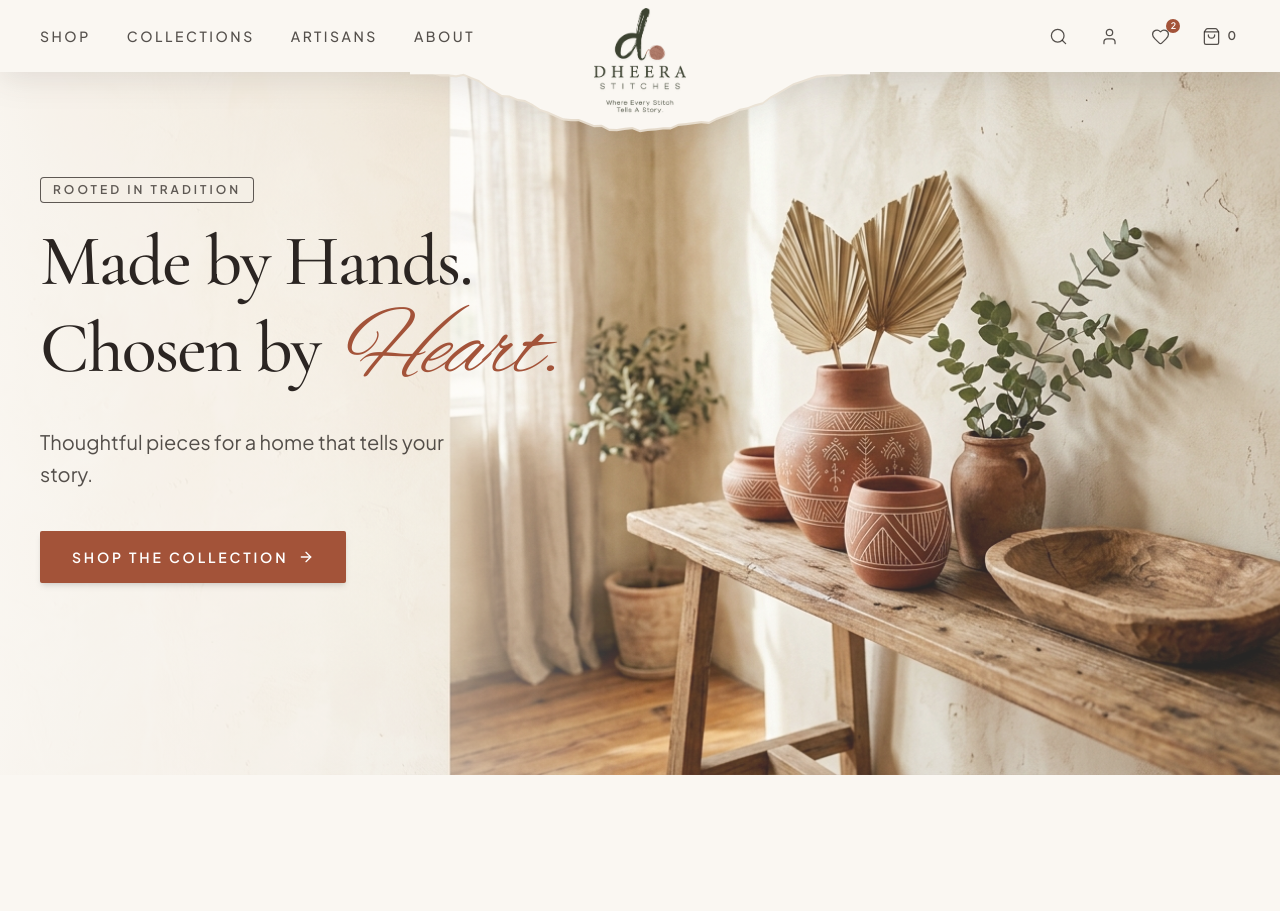
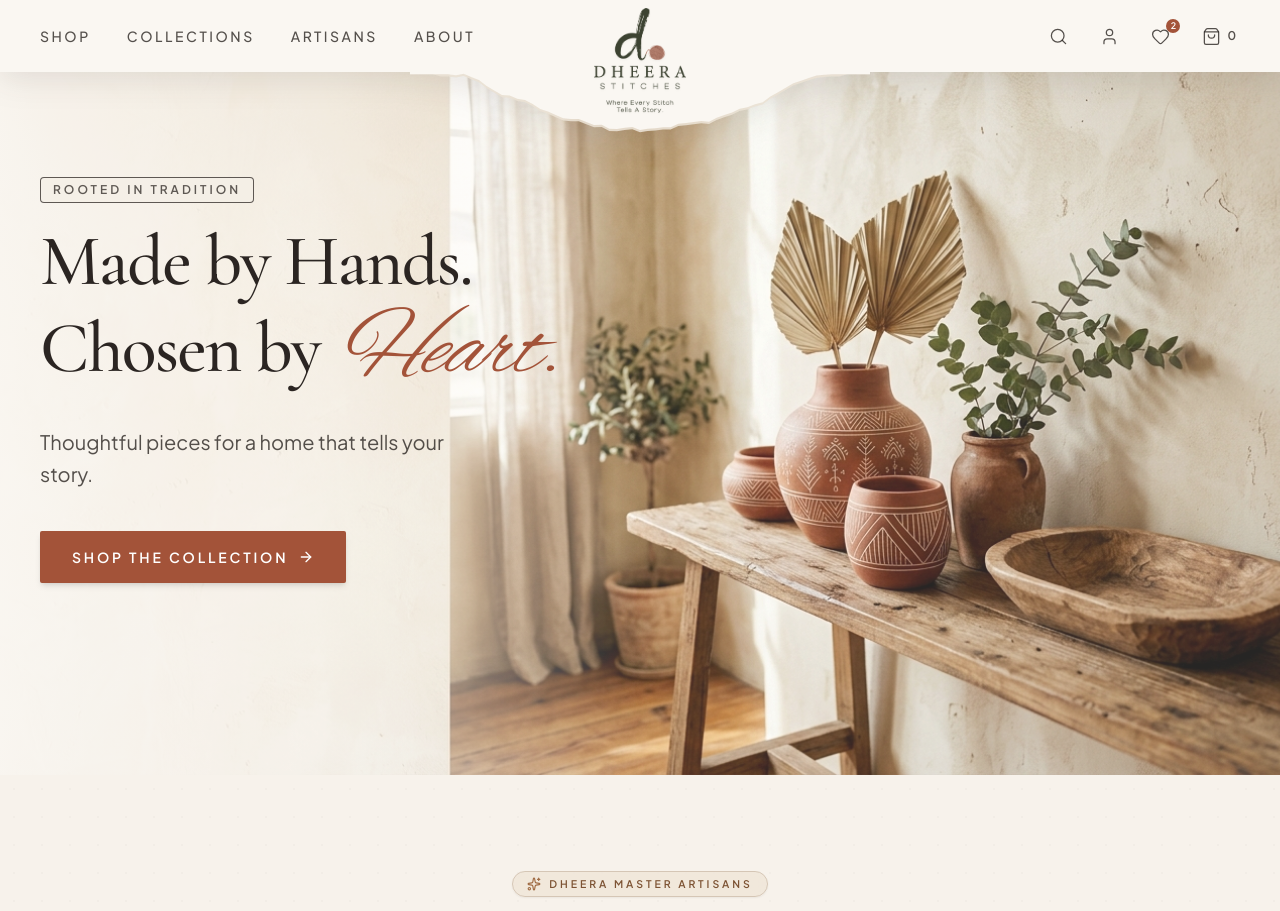
Before and after one commit to TheGrowthConsultancy-01/Dheera_Stitches, a React (Vite) app in the folder frontend/: page / in a window 1280 px wide. Shown: the top 911 px of the page. Before the commit the page ends 800 px from the top, so only its background shows below. Built offline with nearby package versions, Linux system fonts and the light colour scheme.

Commit message:
feat: integrate ArtisanStories section into HomePage

```diff
--- a/frontend/src/pages/HomePage.tsx
+++ b/frontend/src/pages/HomePage.tsx
@@ -1,6 +1,7 @@
 import React, { useState } from 'react';
 import { Header } from '../components/layout/Header';
 import { HeroSection } from '../components/hero/HeroSection';
+import ArtisanStories from '../components/ArtisanStories';
 
 export const HomePage: React.FC = () => {
   const [cartCount, setCartCount] = useState(0);
@@ -37,6 +38,8 @@ export const HomePage: React.FC = () => {
           onCtaClick={handleCtaClick}
         />
 
+        {/* Artisan Stories Section */}
+        <ArtisanStories />
       </main>
 
       {/* Artisan Footer
--- a/frontend/src/types/artisan.ts
+++ b/frontend/src/types/artisan.ts
@@ -4,7 +4,7 @@ export interface Artisan {
   craft: string
   location: string
   experienceYears: number
-   // e.g. '45,000+ Hand Stitches'
+  craftMetric: string // e.g. '45,000+ Hand Stitches'
   fabricType: string // e.g. 'Pure Mulmul Silk'
   image: string
   quote: string
```
